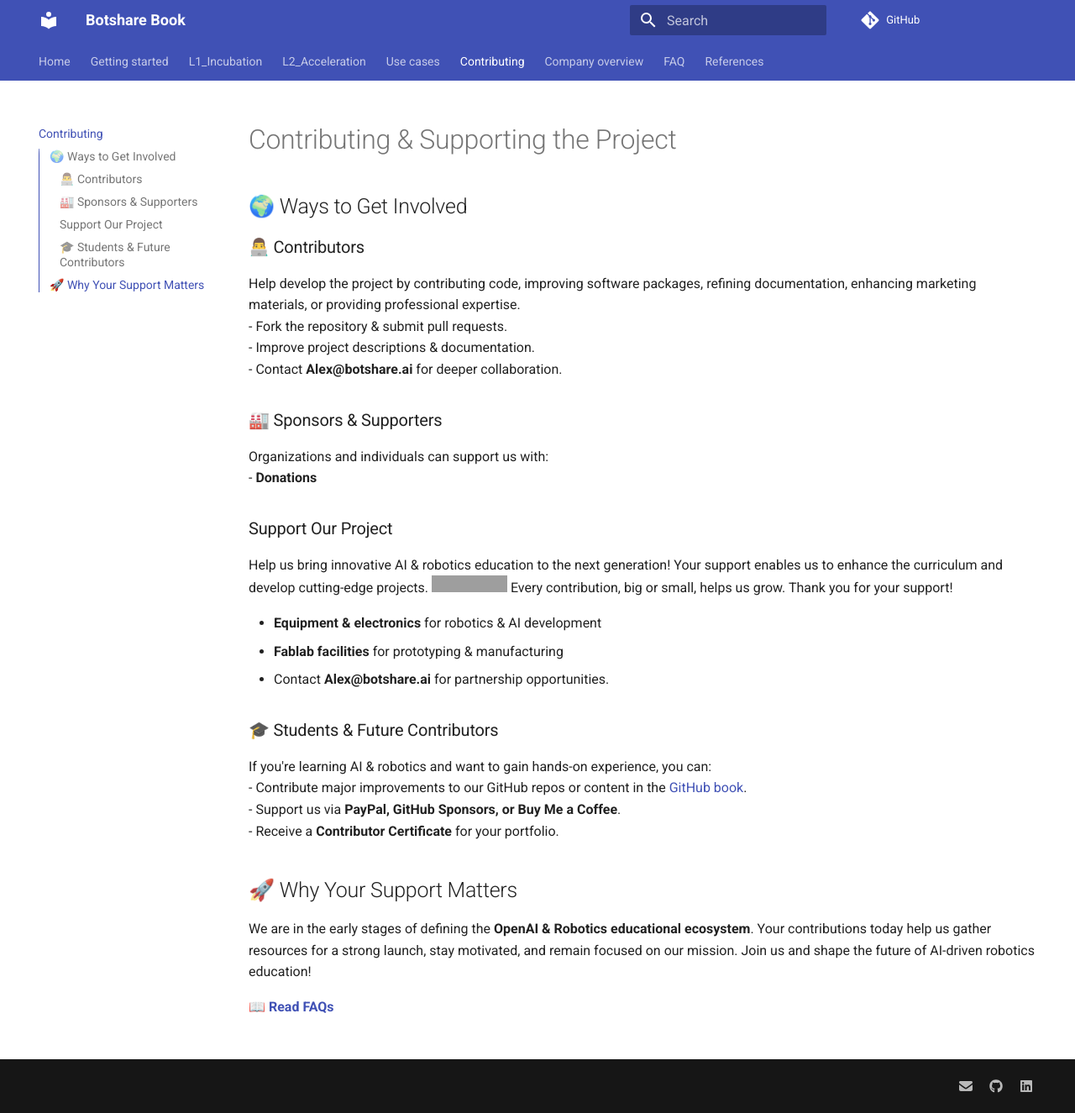
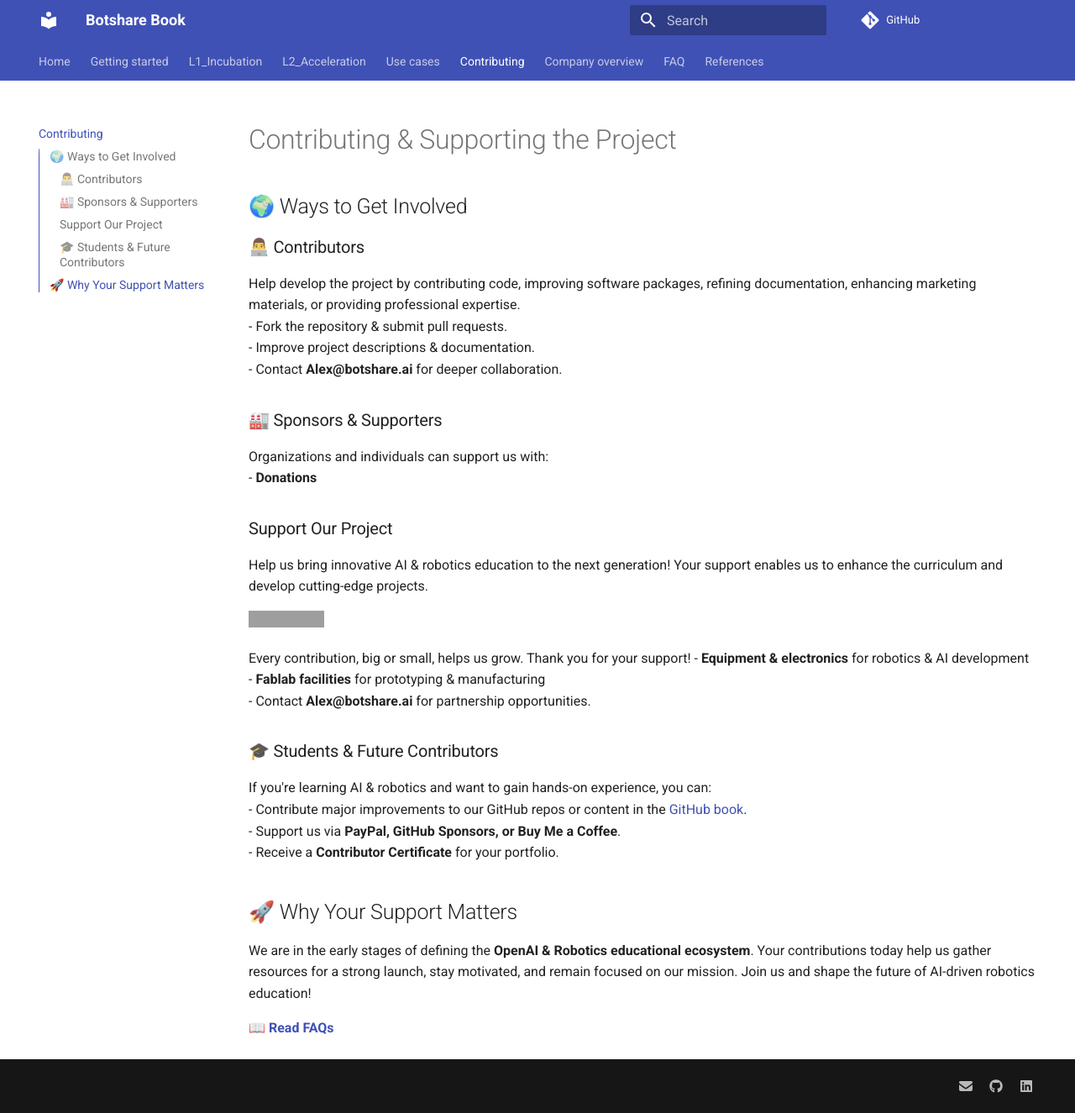
Before and after one commit to BotshareAI/Botshare_book, an MkDocs documentation site: the page built from docs/contributing.md, in a window 1280 px wide and 1325 px high. Shown: the whole window at 84% size. Built offline with MkDocs 1.6.1 and Material for MkDocs 9.7.7, drawn with Linux system fonts in a browser that asks for light colours; grey boxes are pictures that could not be loaded.

```diff
--- a/docs/contributing.md
+++ b/docs/contributing.md
@@ -12,11 +12,11 @@ Help develop the project by contributing code, improving software packages, refi
 Organizations and individuals can support us with:
 - **Donations**
 ### Support Our Project
+Help us bring innovative AI & robotics education to the next generation! Your support enables us to enhance the curriculum and develop cutting-edge projects.
 
-Help us bring innovative AI & robotics education to the next generation! Your support enables us to enhance the curriculum and develop cutting-edge projects.
 [![Donate via PayPal](https://img.shields.io/badge/Donate-PayPal-blue.svg)](https://www.paypal.com/paypalme/BotshareAI)
+
 Every contribution, big or small, helps us grow. Thank you for your support!
-
 - **Equipment & electronics** for robotics & AI development
 - **Fablab facilities** for prototyping & manufacturing
 - Contact **Alex@botshare.ai** for partnership opportunities.
```
